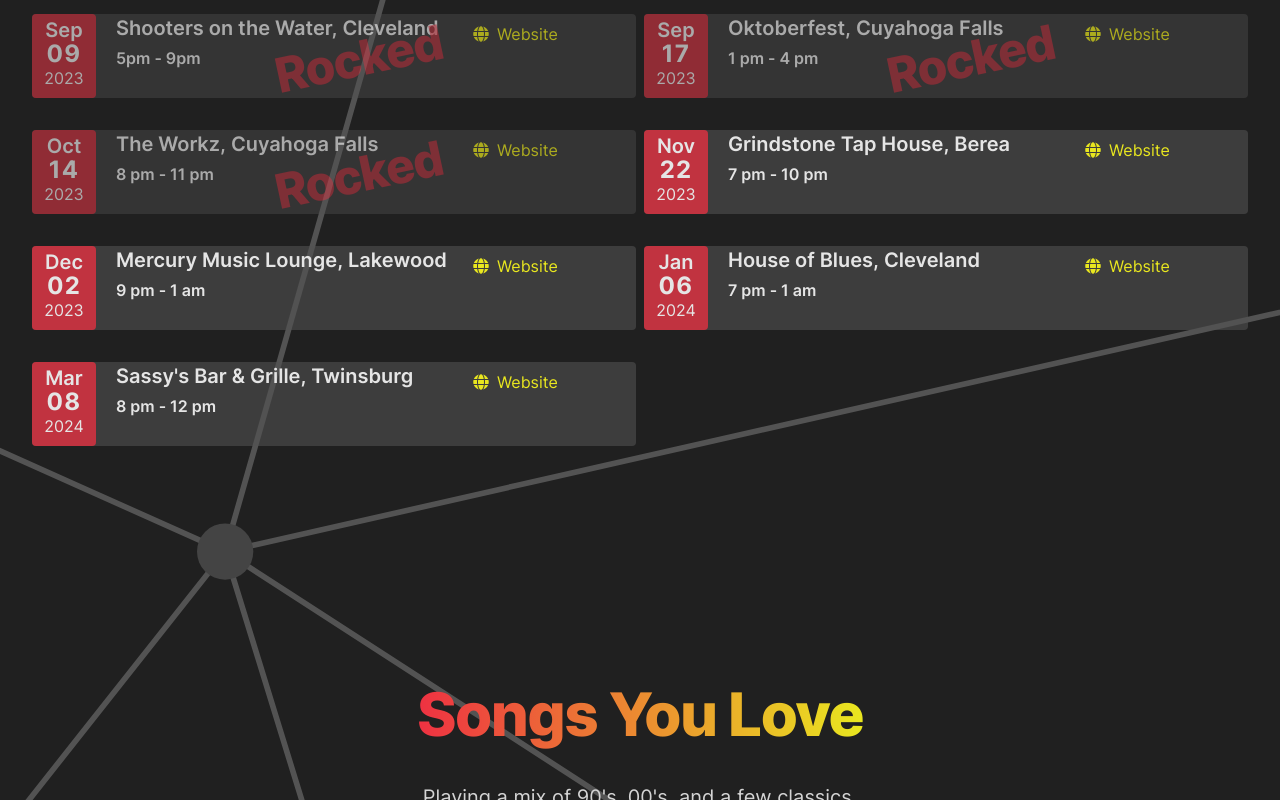
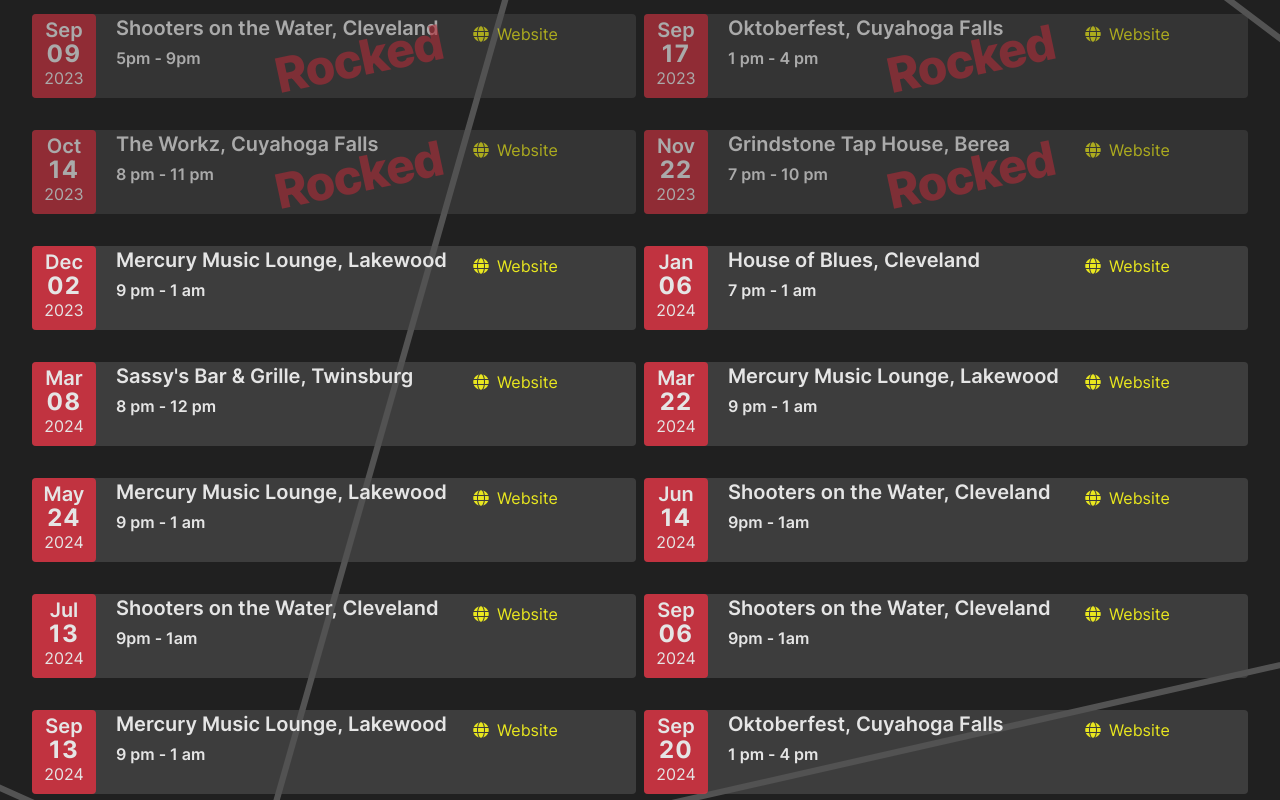
Before and after one commit to keepforever/www.endrockcle.com, a Next.js app: page / in a window 1280 px wide. Shown: the part 2820-3620 px from the top of the page. Built offline with nearby package versions, Linux system fonts and the light colour scheme.

Commit message:
feat: shows

```diff
--- a/src/constants/shows.ts
+++ b/src/constants/shows.ts
@@ -117,7 +117,7 @@ export const shows: Show[] = [
     venueName: 'Oktoberfest',
     city: 'Cuyahoga Falls',
     beginEnd: '1 pm - 4 pm',
-    url: 'https://www.theroundhousebar.com/',
+    url: 'https://oktoberfestcfo.com/',
   },
 
   {
@@ -131,7 +131,7 @@ export const shows: Show[] = [
   },
   {
     id: 12,
-    isPast: false,
+    isPast: true,
     date: '11/22/2023',
     venueName: 'Grindstone Tap House',
     city: 'Berea',
@@ -165,4 +165,82 @@ export const shows: Show[] = [
     beginEnd: '8 pm - 12 pm',
     url: 'https://www.facebook.com/sassysbarandgrille/',
   },
+  {
+    id: 16,
+    isPast: false,
+    date: '03/22/2024',
+    venueName: 'Mercury Music Lounge',
+    city: 'Lakewood',
+    beginEnd: '9 pm - 1 am',
+    url: 'https://www.facebook.com/MercuryMusicLounge',
+  },
+  {
+    id: 17,
+    isPast: false,
+    date: '05/24/2024',
+    venueName: 'Mercury Music Lounge',
+    city: 'Lakewood',
+    beginEnd: '9 pm - 1 am',
+    url: 'https://www.facebook.com/MercuryMusicLounge',
+  },
+
+  {
+    id: 18,
+    isPast: false,
+    date: '06/14/2024',
+    venueName: 'Shooters on the Water',
+    city: 'Cleveland',
+    beginEnd: '9pm - 1am',
+    url: 'https://www.facebook.com/shootersflats/',
+  },
+
+  {
+    id: 19,
+    isPast: false,
+    date: '07/13/2024',
+    venueName: 'Shooters on the Water',
+    city: 'Cleveland',
+    beginEnd: '9pm - 1am',
+    url: 'https://www.facebook.com/shootersflats/',
+  },
+
+  {
+    id: 20,
+    isPast: false,
+    date: '09/06/2024',
+    venueName: 'Shooters on the Water',
+    city: 'Cleveland',
+    beginEnd: '9pm - 1am',
+    url: 'https://www.facebook.com/shootersflats/',
+  },
+
+  {
+    id: 21,
+    isPast: false,
+    date: '09/13/2024',
+    venueName: 'Mercury Music Lounge',
+    city: 'Lakewood',
+    beginEnd: '9 pm - 1 am',
+    url: 'https://www.facebook.com/MercuryMusicLounge',
+  },
+
+  {
+    id: 22,
+    isPast: false,
+    date: '09/20/2024',
+    venueName: 'Oktoberfest',
+    city: 'Cuyahoga Falls',
+    beginEnd: '1 pm - 4 pm',
+    url: 'https://oktoberfestcfo.com/',
+  },
+
+  {
+    id: 23,
+    isPast: false,
+    date: '11/23/2024',
+    venueName: 'Mercury Music Lounge',
+    city: 'Lakewood',
+    beginEnd: '9 pm - 1 am',
+    url: 'https://www.facebook.com/MercuryMusicLounge',
+  },
 ];
```
